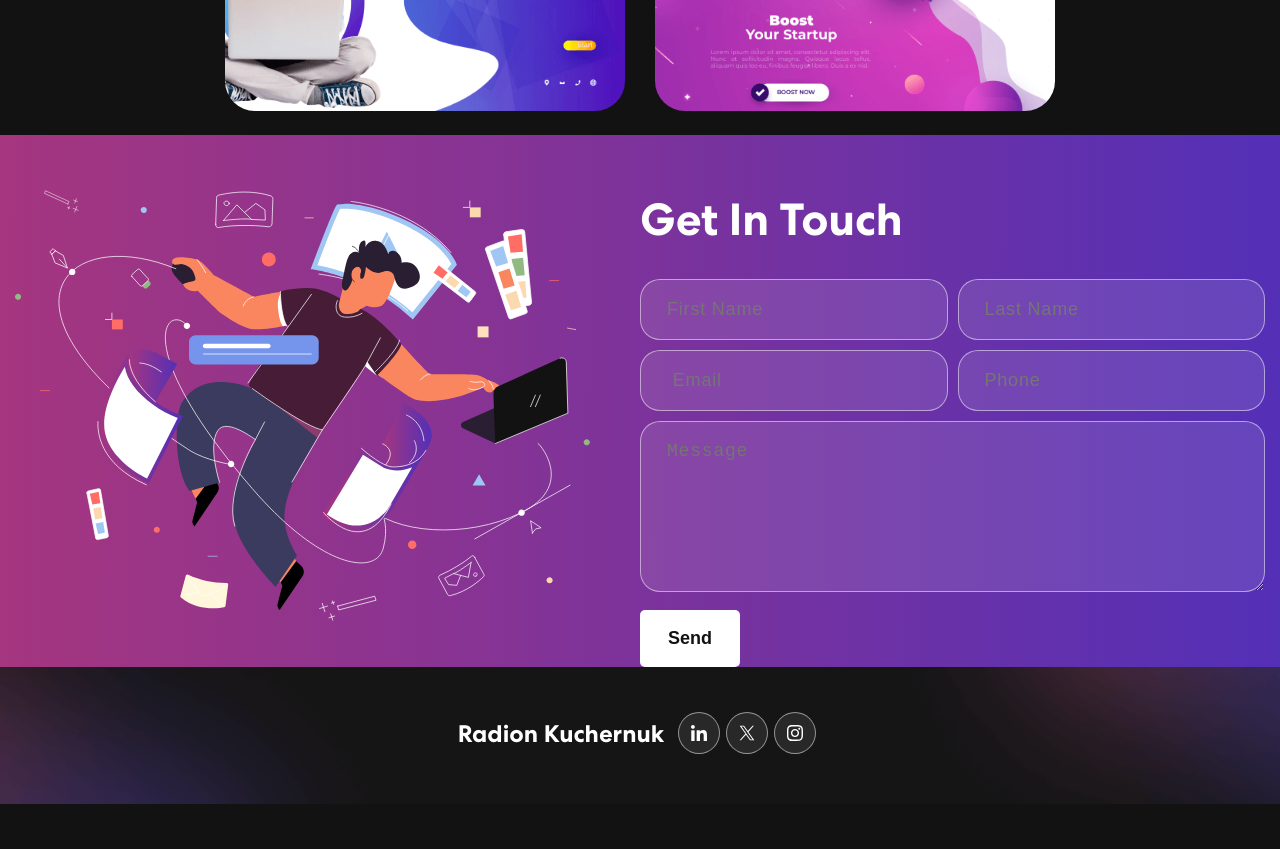
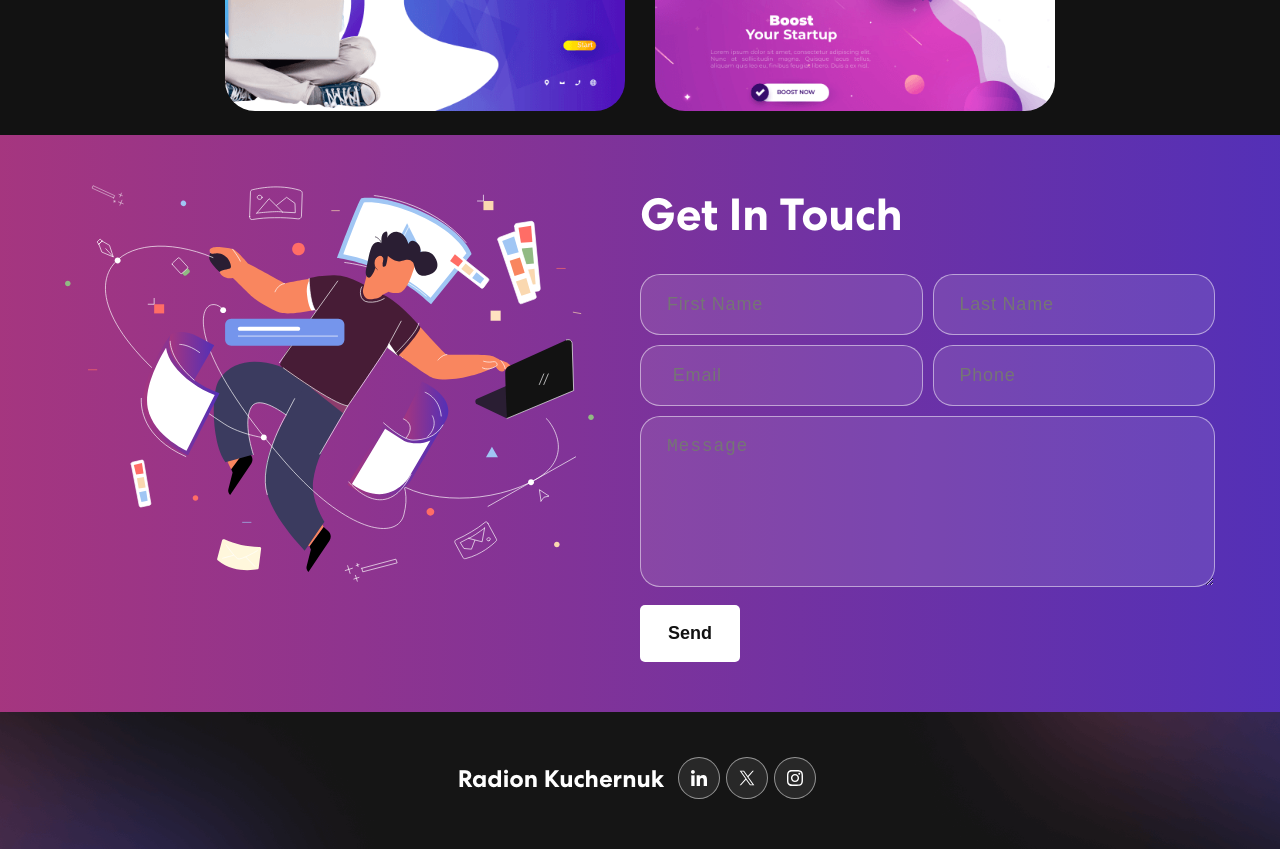
Before and after one commit to RodionKipitok/Portfolio-react, a React (Create React App) app: page / in a window 1280 px wide. Shown: the part 2740-3589 px from the top of the page. Before the commit the page ends 3544 px from the top, so only its background shows below. Built offline with nearby package versions, Linux system fonts and the light colour scheme.

Commit message:
added padding : 55px

```diff
--- a/src/components/Contact/style.css
+++ b/src/components/Contact/style.css
@@ -5,7 +5,7 @@
 .contact__wrapper-img-and-form {
    display: grid;
    grid-template-columns: 1fr 1fr;
-   padding-top: 55px;
+   padding: 50px;
 }
 
 .contact img {
```
